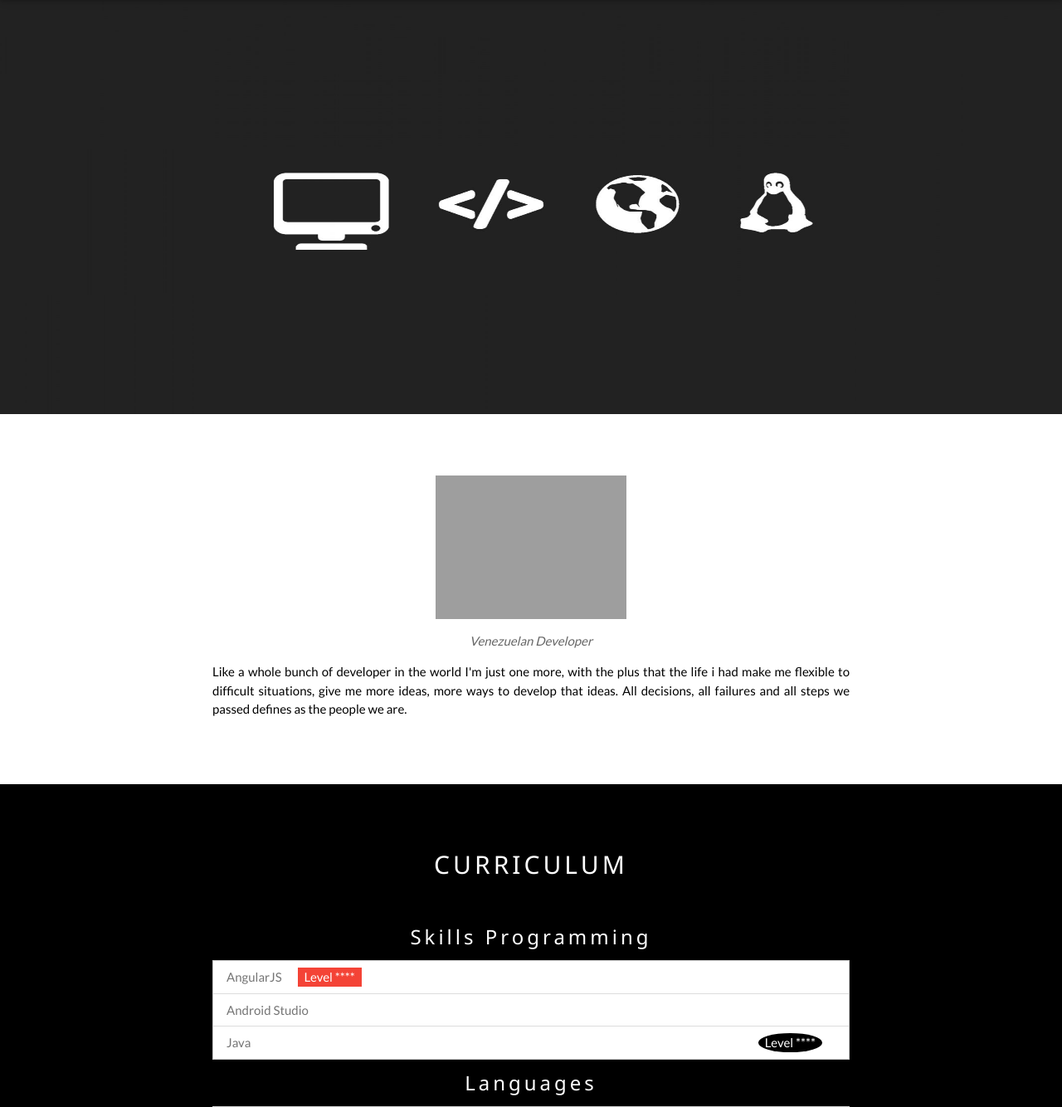
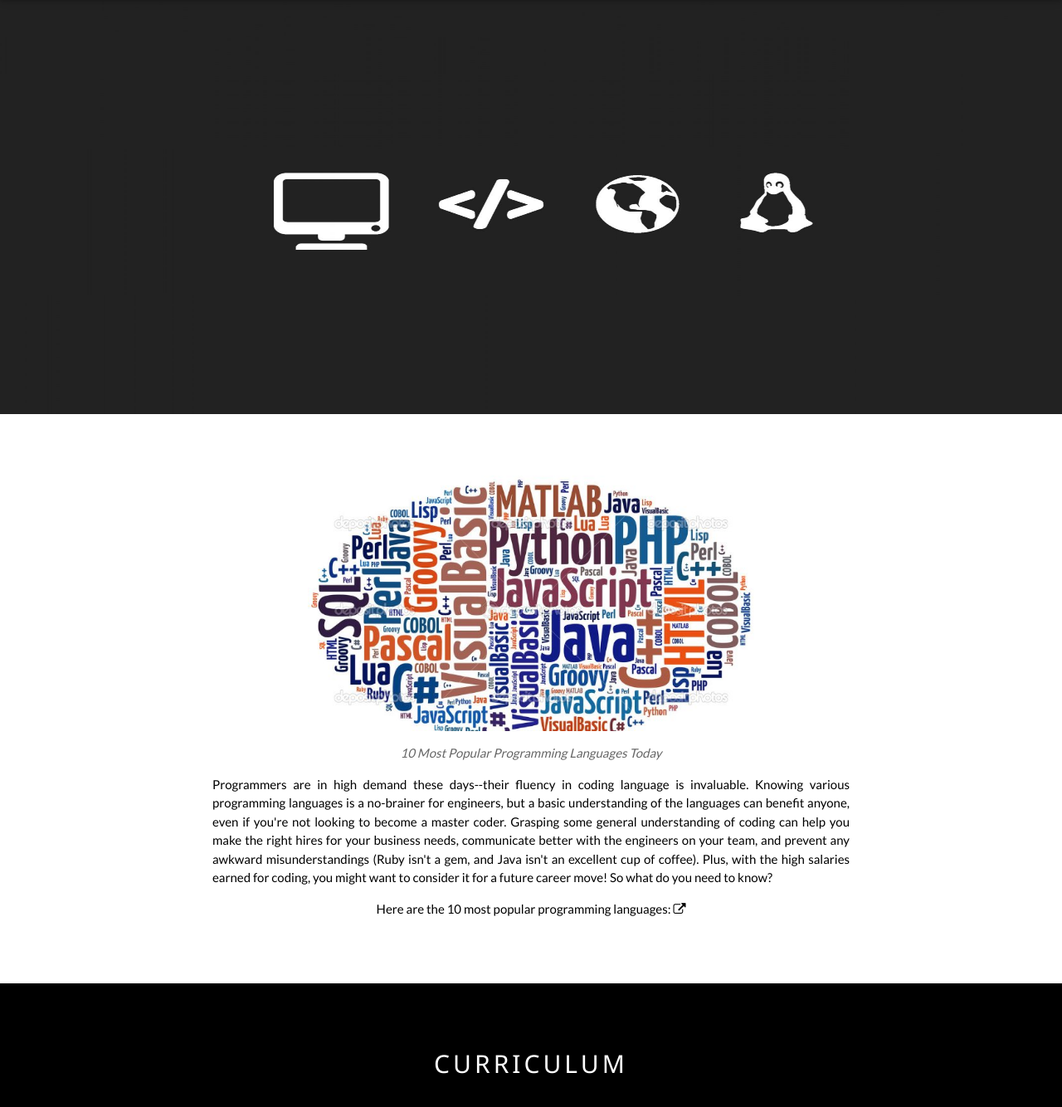
Before and after one commit to juanmacedoal/PageJMMA, a Django app: page /projects/ in a window 1280 px wide. Shown: the part 47-1381 px from the top of the page at 83% size. Run offline with Django 3.2, Linux system fonts and the light colour scheme; grey boxes are pictures that could not be loaded.

Commit message:
editing articles languages

```diff
--- a/PageJMMA/Profile/templates/projects.html
+++ b/PageJMMA/Profile/templates/projects.html
@@ -78,9 +78,22 @@ body {font-family: "Lato", sans-serif}
 
   <!-- The Topics Section -->
   <div class="w3-container w3-content w3-center w3-padding-64" style="max-width:800px" id="band">
-    <h2 class="w3-wide"><img src="{% static "/images/logo.jpg" %}" width="30%" height="%30"></h2>
-    <p class="w3-opacity"><i>Venezuelan Developer</i></p>
-    <p class="w3-justify">Like a whole bunch of developer in the world I'm just one more, with the plus that the life i had make me flexible to difficult situations, give me more ideas, more ways to develop that ideas. All decisions, all failures and all steps we passed defines as the people we are.</p>
+    <h2 class="w3-wide"><img src="{% static "/images/languages.jpg" %}" width="70%" height="%70"></h2>
+    <p class="w3-opacity"><i>10 Most Popular Programming Languages Today</i></p>
+    <p class="w3-justify">Programmers are in high demand these days--their fluency in coding language is invaluable.
+        Knowing various programming languages is a no-brainer for engineers, but a basic understanding of the languages
+        can benefit anyone, even if you're not looking to become a master coder. Grasping some general understanding of
+        coding can help you make the right hires for your business needs, communicate better with the engineers on your
+        team, and prevent any awkward misunderstandings (Ruby isn't a gem, and Java isn't an excellent cup of coffee).
+        Plus, with the high salaries earned for coding, you might want to consider it for a future career move!
+        So what do you need to know?</p>
+
+    <p>Here are the 10 most popular programming languages:
+        <a href="/languages_article/" >
+            <i class="fa fa-external-link w3-hover-opacity">
+            </i>
+        </a>
+    </p>
   </div>
 
   <!-- The Tour Section -->
```
Also changed, not shown: PageJMMA/Profile/static/images/languages.jpg (added), 1 other file.
